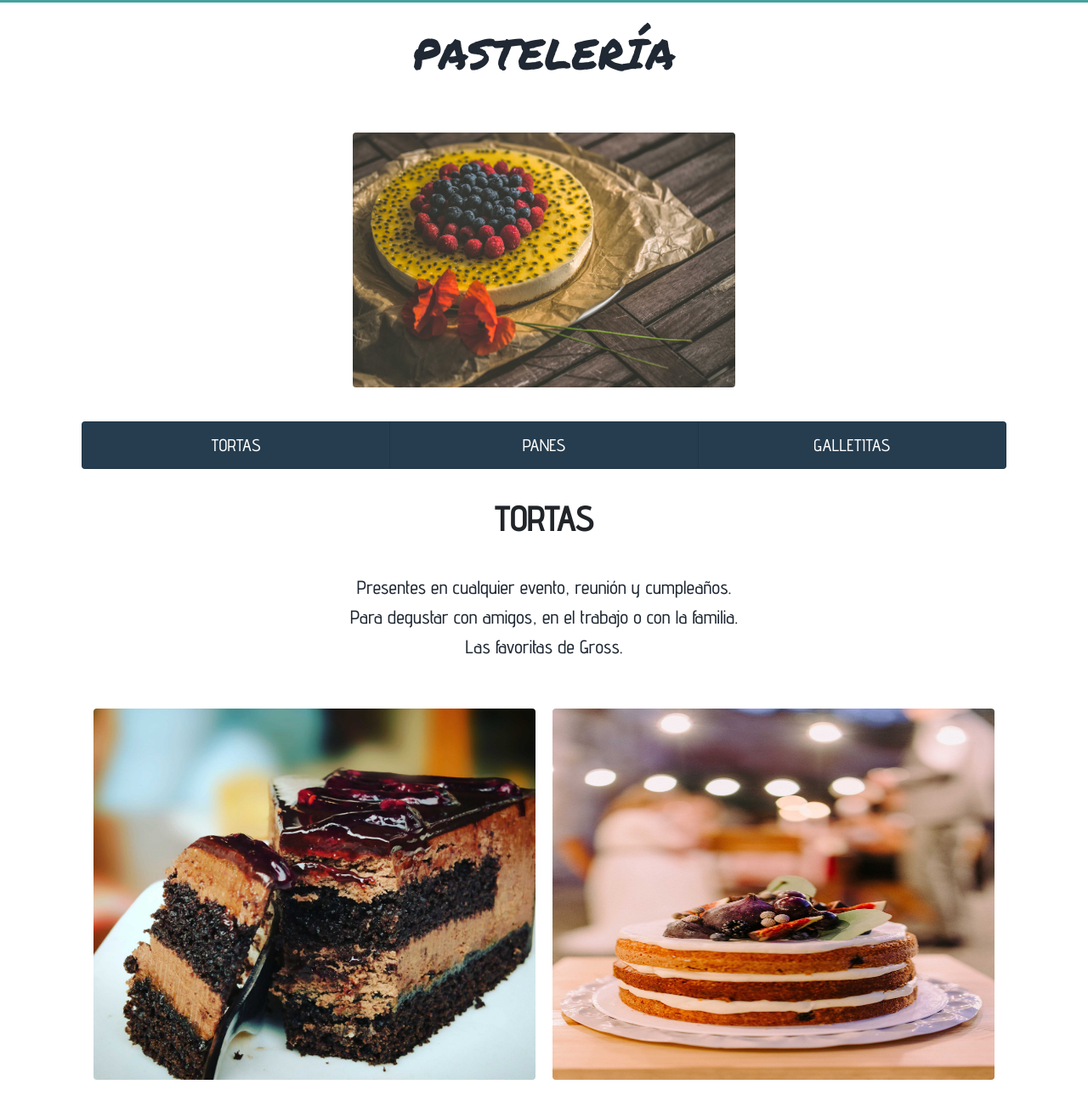
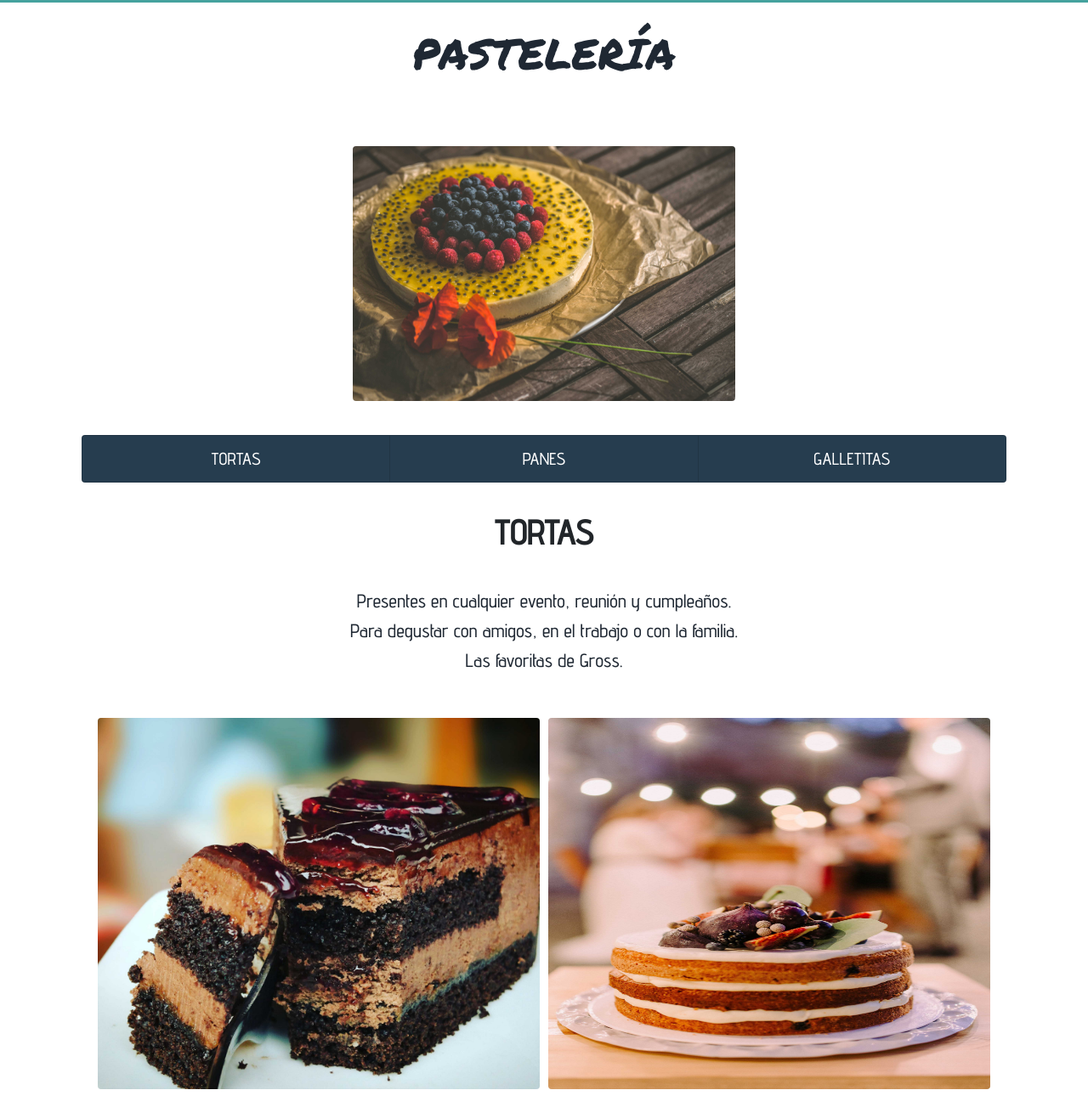
Before and after one commit to Imdaaf/proyecto-gross, a website: page pasteleria.html in a window 1280 px wide. Shown: the part 77-1380 px from the top of the page at 85% size. Drawn offline with nearby package versions, Linux system fonts and the light colour scheme.

Commit message:
Ultimos cambios

```diff
--- a/pasteleria.html
+++ b/pasteleria.html
@@ -47,8 +47,9 @@
 
     </nav>
   </header>
+
   <h1 class="titulo mx-auto text-center">Pastelería</h1>
-  <div class="d-flex justify-content-center row mt-4-md">
+  <div class="d-flex justify-content-center row mt-4">
     <img src="img/pie2.jpg" alt="Torta de maracuya" class="foto mx-auto rounded img-fluid">
   </div>
   <div class="contenedor-lista">
@@ -66,7 +67,7 @@
     Las favoritas de Gross.
   </p>
 
-  <div class="d-flex justify-content-center row m-">
+  <div class="d-flex justify-content-center row">
     <img src="img/cake1.jpg" alt="Porción de torta de chocolate" class="pics2 rounded img-fluid">
     <img src="img/cake2.jpg" alt="Torta de tres pisos" class="pics2 rounded img-fluid">
   </div>
@@ -102,6 +103,7 @@
   </footer>
 
 
+
   <script src="https://code.jquery.com/jquery-3.5.1.slim.min.js"
     integrity="sha384-DfXdz2htPH0lsSSs5nCTpuj/zy4C+OGpamoFVy38MVBnE+IbbVYUew+OrCXaRkfj" crossorigin="anonymous">
   </script>
--- a/scss/style.scss
+++ b/scss/style.scss
@@ -36,6 +36,7 @@
 }
 body{
     background-color: $color-fondo;
+
 
 }
 
@@ -157,7 +158,7 @@ p{
     border-radius: 3px;
     width:520px;
     height:319px;
-    margin:10px;
+    margin:5px;
 
 }
 .pics2 {
@@ -166,7 +167,7 @@ p{
     border-radius: 3px;
     width:520px;
     height:437px;
-    margin:10px;
+    margin:5px;
 }
 .tachado{
     text-decoration: line-through;
```
Also changed, not shown: chocolateria.html (+2 -0 lines), index.html (+2 -3 lines), maestro.html (+1 -0 lines), novedades.html (+1 -0 lines), sucursales.html (+1 -2 lines), css/style.css, 1 other file.
